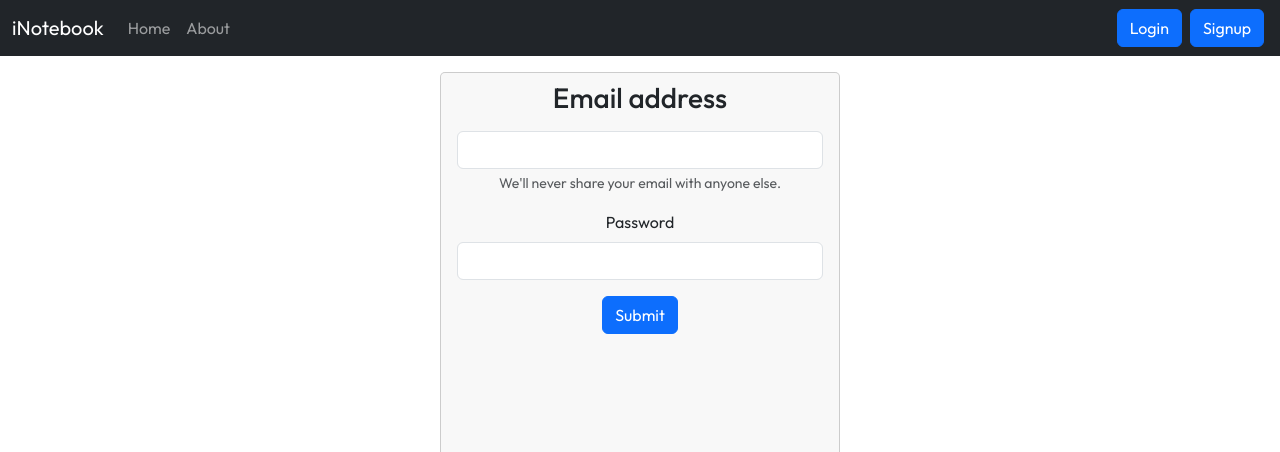
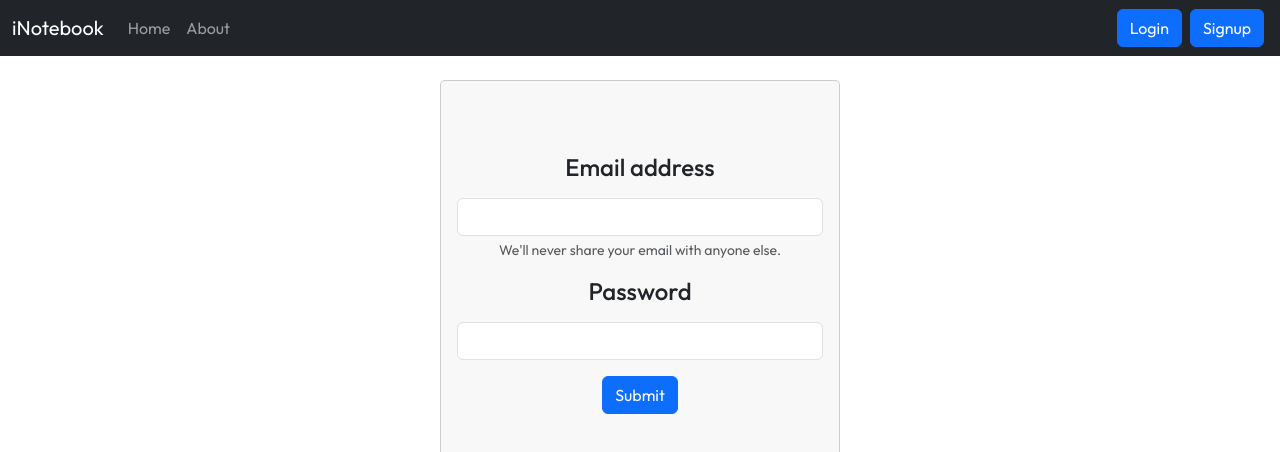
Before and after one commit to Laraib007/MERN-stack, a React (Create React App) app: page /Login in a window 1280 px wide. Shown: the top 452 px of the page. Built offline with nearby package versions, Linux system fonts and the light colour scheme.

Commit message:
create login fronted

```diff
--- a/src/components/Login.js
+++ b/src/components/Login.js
@@ -28,15 +28,15 @@ const handleSubmit= async(e)=>{
     setCredentials({...credentials, [e.target.name]: e.target.value})
   }
   return (
-    <div style={{width: "25rem", height: "30rem"}} className={`card card-header nav container`}>
-      <form onSubmit={handleSubmit}>
+    <div style={{width: "25rem", height: "27rem"}} className={`card mt-4 card-header nav container`}>
+      <form style={{marginTop: "4rem"}} onSubmit={handleSubmit}>
   <div className="mb-3">
-    <label htmlFor="exampleInputEmail1" className="form-label"><h3>Email address</h3></label>
+    <label htmlFor="exampleInputEmail1" className="form-label"><h4>Email address</h4></label>
     <input type="email" className="form-control" id="email" name='email' aria-describedby="emailHelp"  onChange={onChange} value={credentials.email}/>
     <div id="emailHelp" className="form-text">We'll never share your email with anyone else.</div>
   </div>
   <div className="mb-3">
-    <label htmlFor="exampleInputPassword1" className="form-label">Password</label>
+    <label htmlFor="exampleInputPassword1" className="form-label"><h4>Password</h4></label>
     <input type="password" className="form-control" name='password' id="password" onChange={onChange}  value={credentials.password}/>
   </div>
   <button type="submit" className="btn btn-primary">Submit</button>
```
